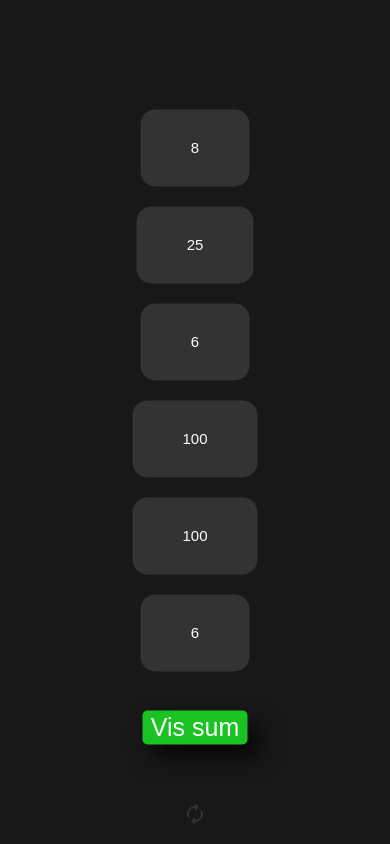
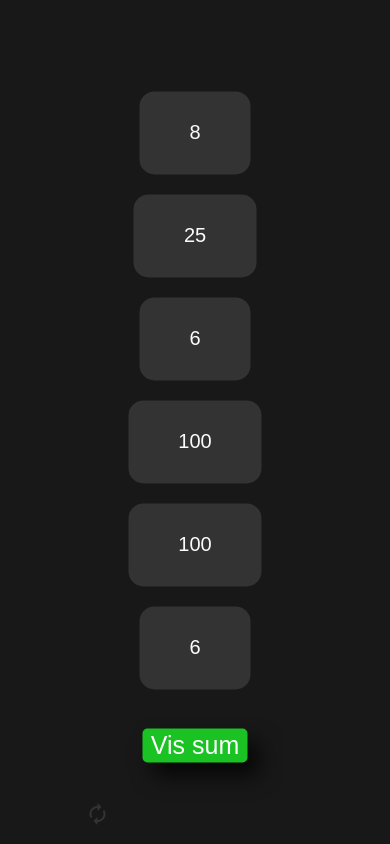
Before and after one commit to ChristofferHennie/numb3rs-webapp, a website built with Parcel: page index.html in a window 390 px wide. Both pictures are taken after a click on the button "Fortsett". Built offline with nearby package versions, Linux system fonts and the light colour scheme.

Commit message:
Some updates to the scaling problem
On line 160 changed 15px to 20px and on line 218-222 that adds a media query which offsets the reload button

```diff
--- a/src/index.scss
+++ b/src/index.scss
@@ -157,7 +157,7 @@ input[type='range'] {
 
 @media (max-width: 760px) {
 	.numbersList .listItem {
-		@include text-style(15px);
+		@include text-style(20px);
 	}
 }
 
@@ -214,3 +214,9 @@ input[type='range'] {
 		outline: none;
 	}
 }
+
+@media (max-width: 760px) {
+	.reload_BTN {
+		left: 25%;
+	}
+}
```
